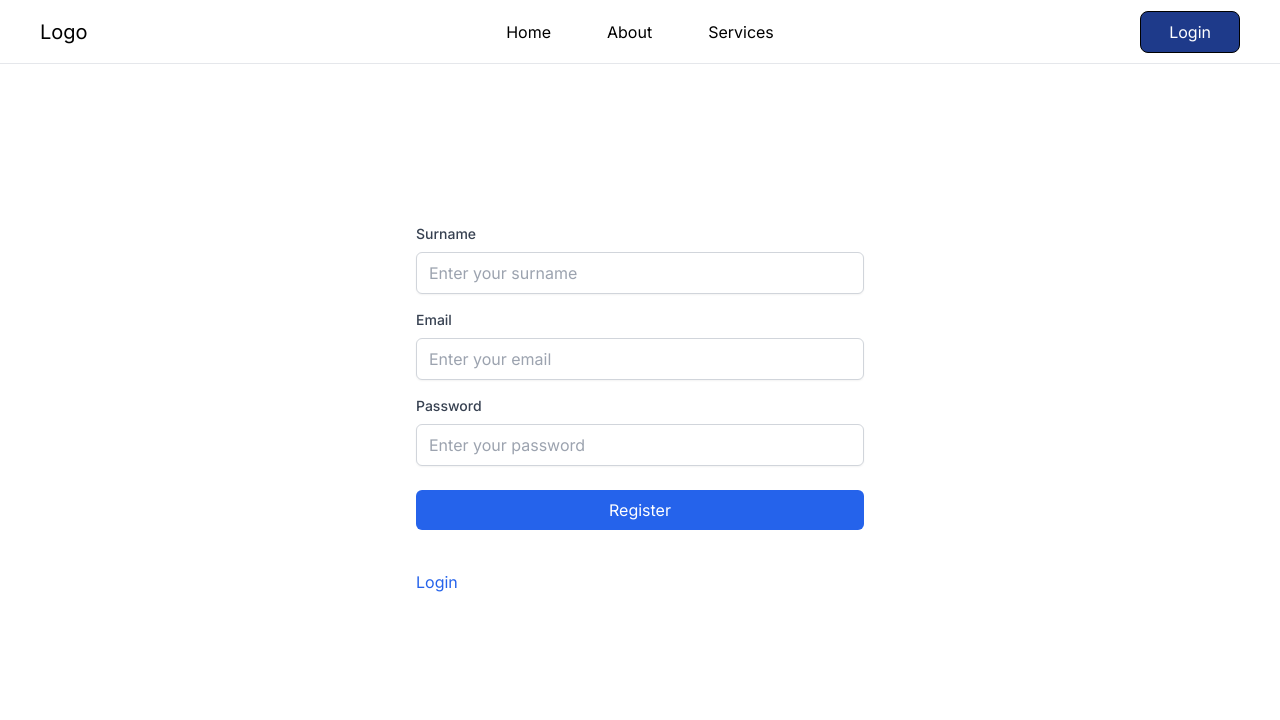
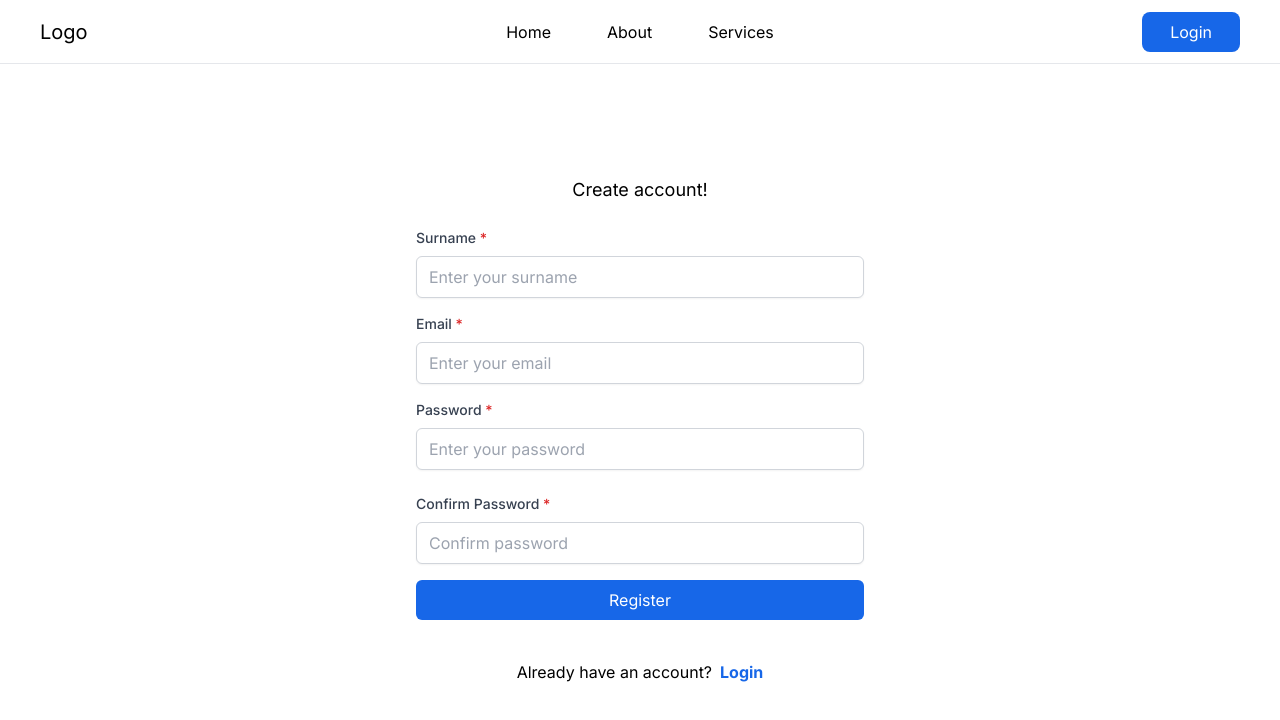
Before and after one commit to Milkert/MERN-boilerplate, a React (Vite) app in the folder frontend/: page /signup in a window 1280 px wide. Shown: the top 720 px of the page. Built offline with nearby package versions, Linux system fonts and the light colour scheme; no server answers.

Commit message:
frontend changes

```diff
--- a/frontend/src/components/nav/Navbar.tsx
+++ b/frontend/src/components/nav/Navbar.tsx
@@ -34,7 +34,7 @@ function Navbar() {
 
       {/* Desktop Login Button */}
       <div className="hidden md:flex flex-1 justify-end items-center h-full">
-        <Link to="/login" className="bg-blue-900 text-l border-black text-white border-black border rounded px-7 py-2 rounded-lg">
+        <Link to="/login" className="hover:bg-main-hover-color bg-main-color text-l text-white border-black border-sm rounded px-7 py-2 rounded-lg">
           Login
         </Link>
       </div>
@@ -77,7 +77,11 @@ function Navbar() {
             >
               Services
             </Link>
-            <Link to="/login" className="block px-3 py-2 bg-blue-900 text-white rounded-md text-center" onClick={() => setIsMenuOpen(false)}>
+            <Link
+              to="/login"
+              className="block px-3 py-2 bg-main-color text-white rounded-md text-center hover:bg-main-hover-color"
+              onClick={() => setIsMenuOpen(false)}
+            >
               Login
             </Link>
           </div>
--- a/frontend/src/pages/Login.tsx
+++ b/frontend/src/pages/Login.tsx
@@ -29,10 +29,11 @@ function Login() {
 
   return (
     <>
-      <div className="mt-40 w-full flex items-center justify-center">
+      <div className="mt-28 w-full flex items-center justify-center">
         <form onSubmit={handleSubmit} className="w-full max-w-md">
           <div className="mb-4">
-            <label htmlFor="email" className="block text-sm font-medium text-gray-700 mb-2">
+            <h1 className="text-lg text-center mb-6">Welcome back!</h1>
+            <label htmlFor="email" className="block text-sm font-medium mb-2">
               Email
             </label>
             <input
@@ -40,7 +41,7 @@ function Login() {
               id="email"
               value={email}
               onChange={(e) => setEmail(e.target.value)}
-              className="w-full px-3 py-2 border border-gray-300 rounded-md shadow-sm focus:outline-none focus:ring-2 focus:ring-blue-500 focus:border-blue-500"
+              className="w-full px-3 py-2 border border-gray-300 rounded-md shadow-sm focus:outline-none focus:ring-2 focus:ring-main-color focus:border-main-color"
               placeholder="Enter your email"
             />
           </div>
@@ -53,19 +54,22 @@ function Login() {
               id="password"
               value={password}
               onChange={(e) => setPassword(e.target.value)}
-              className="w-full px-3 py-2 border border-gray-300 rounded-md shadow-sm focus:outline-none focus:ring-2 focus:ring-blue-500 focus:border-blue-500"
+              className="w-full px-3 py-2 border border-gray-300 rounded-md shadow-sm focus:outline-none focus:ring-2 focus:ring-main-color focus:border-main-color"
               placeholder="Enter your password"
             />
           </div>
           <button
             type="submit"
-            className="mb-10 w-full bg-blue-600 text-white py-2 px-4 rounded-md hover:bg-blue-700 focus:outline-none focus:ring-2 focus:ring-blue-500 focus:ring-offset-2"
+            className="mb-10 w-full bg-main-color text-white py-2 px-4 rounded-md hover:bg-main-hover-color focus:outline-none focus:ring-2 focus:ring-blue-500 focus:ring-offset-2"
           >
             Login
           </button>
-          <Link to="/signup" className="text-bold text-blue-600 hover:text-blue-700">
-            Register
-          </Link>
+          <div className="justify-center flex">
+            <p>Don't have an account?</p>
+            <Link to="/signup" className="font-bold ml-2 hover:text-main-hover-color text-main-color">
+              Register
+            </Link>
+          </div>
         </form>
       </div>
     </>
--- a/frontend/src/pages/Signup.tsx
+++ b/frontend/src/pages/Signup.tsx
@@ -31,55 +31,75 @@ function Signup() {
 
   return (
     <>
-      <div className="mt-40 w-full flex items-center justify-center">
+      <div className="mt-28 w-full flex items-center justify-center">
         <form onSubmit={handleSubmit} className="w-full max-w-md">
+          <h1 className="text-lg text-center mb-6">Create account!</h1>
           <div className="mb-4">
             <label htmlFor="name" className="block text-sm font-medium text-gray-700 mb-2">
               Surname
+              <span className="text-red-600"> *</span>
             </label>
             <input
               type="text"
               id="name"
               value={name}
               onChange={(e) => setName(e.target.value)}
-              className="w-full px-3 py-2 border border-gray-300 rounded-md shadow-sm focus:outline-none focus:ring-2 focus:ring-blue-500 focus:border-blue-500"
+              className="w-full px-3 py-2 border border-gray-300 rounded-md shadow-sm focus:outline-none focus:ring-2 focus:ring-main-color focus:border-main-color"
               placeholder="Enter your surname"
             />
           </div>
           <div className="mb-4">
             <label htmlFor="email" className="block text-sm font-medium text-gray-700 mb-2">
               Email
+              <span className="text-red-600"> *</span>
             </label>
             <input
               type="email"
               id="email"
               value={email}
               onChange={(e) => setEmail(e.target.value)}
-              className="w-full px-3 py-2 border border-gray-300 rounded-md shadow-sm focus:outline-none focus:ring-2 focus:ring-blue-500 focus:border-blue-500"
+              className="w-full px-3 py-2 border border-gray-300 rounded-md shadow-sm focus:outline-none focus:ring-2 focus:ring-main-color focus:border-main-color"
               placeholder="Enter your email"
             />
           </div>
           <div className="mb-6">
             <label htmlFor="password" className="block text-sm font-medium text-gray-700 mb-2">
               Password
+              <span className="text-red-600"> *</span>
             </label>
             <input
               type="password"
               id="password"
               value={password}
               onChange={(e) => setPassword(e.target.value)}
-              className="w-full px-3 py-2 border border-gray-300 rounded-md shadow-sm focus:outline-none focus:ring-2 focus:ring-blue-500 focus:border-blue-500"
+              className="w-full px-3 py-2 border border-gray-300 rounded-md shadow-sm focus:outline-none focus:ring-2 focus:ring-main-color focus:border-main-color"
               placeholder="Enter your password"
+            />
+          </div>
+          <div className="mb-4">
+            <label htmlFor="repassword" className="block text-sm font-medium text-gray-700 mb-2">
+              Confirm Password
+              <span className="text-red-600"> *</span>
+            </label>
+            <input
+              type="password"
+              id="repassword"
+              className="w-full px-3 py-2 border border-gray-300 rounded-md shadow-sm focus:outline-none focus:ring-2 focus:ring-main-color focus:border-main-color"
+              placeholder="Confirm password"
             />
           </div>
           <button
             type="submit"
-            className="mb-10 w-full bg-blue-600 text-white py-2 px-4 rounded-md hover:bg-blue-700 focus:outline-none focus:ring-2 focus:ring-blue-500 focus:ring-offset-2"
+            className="mb-10 w-full bg-main-color text-white py-2 px-4 rounded-md hover:bg-main-hover-color focus:outline-none focus:ring-2 focus:ring-offset-2"
           >
             Register
           </button>
-          <Link to="/login" className="text-bold text-blue-600 hover:text-blue-700">Login</Link>
-
+          <div className="justify-center flex">
+            <p>Already have an account?</p>
+            <Link to="/login" className="hover:text-hover-color ml-2 font-bold text-main-color hover:text-main-hover-color">
+              Login
+            </Link>
+          </div>
         </form>
       </div>
     </>
--- a/frontend/tailwind.config.js
+++ b/frontend/tailwind.config.js
@@ -4,7 +4,12 @@ export default {
     "./src/**/*.{js,ts,jsx,tsx}",
   ],
   theme: {
-    extend: {},
+    extend: {
+      colors: {
+        "main-color": "#1767e8ff",
+        "main-hover-color": "#0f4ecaff"
+      }
+    },
   },
-plugins: [],
-};
+  plugins: [],
+}
```
Also changed, not shown: frontend/src/index.css (line endings or trailing spaces).
